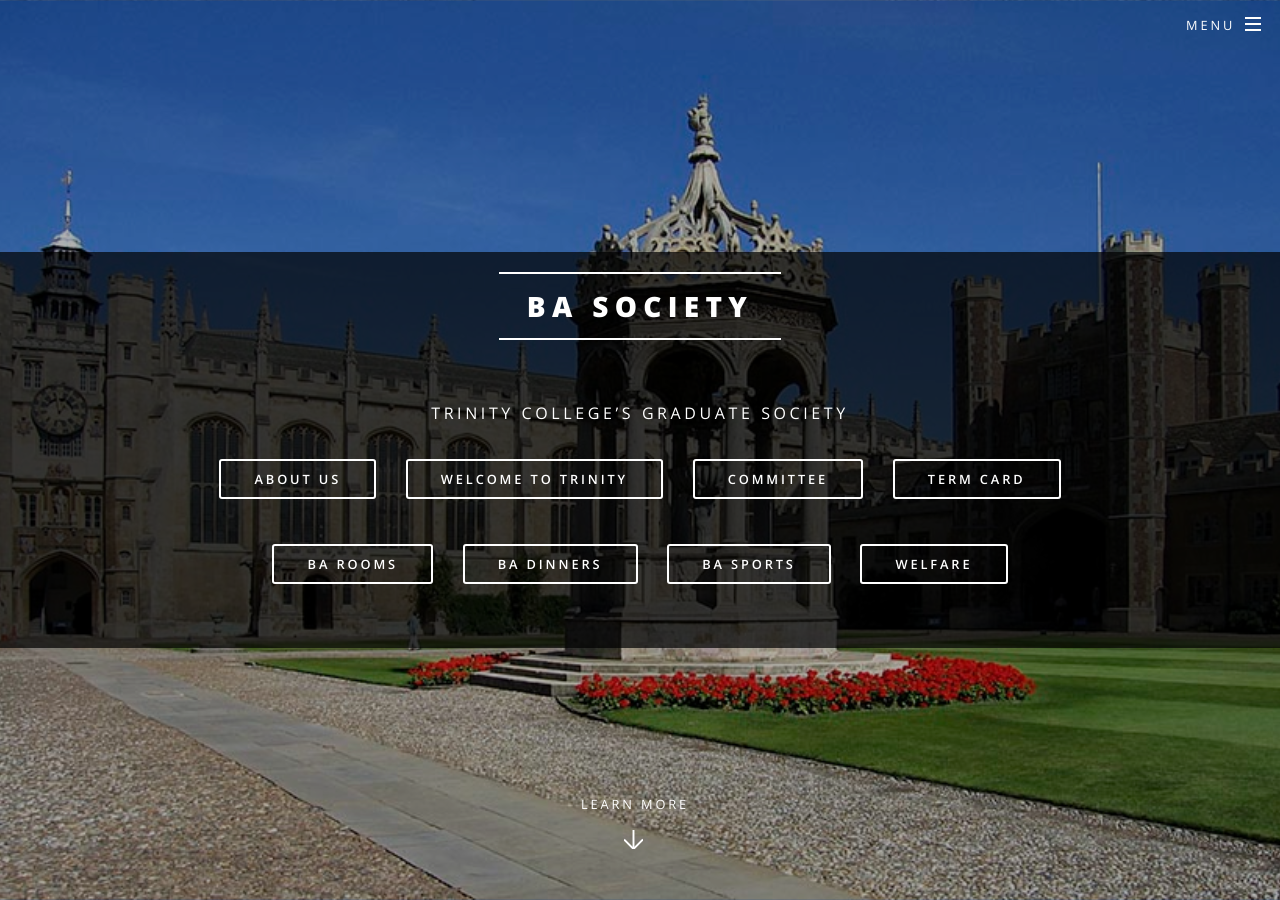
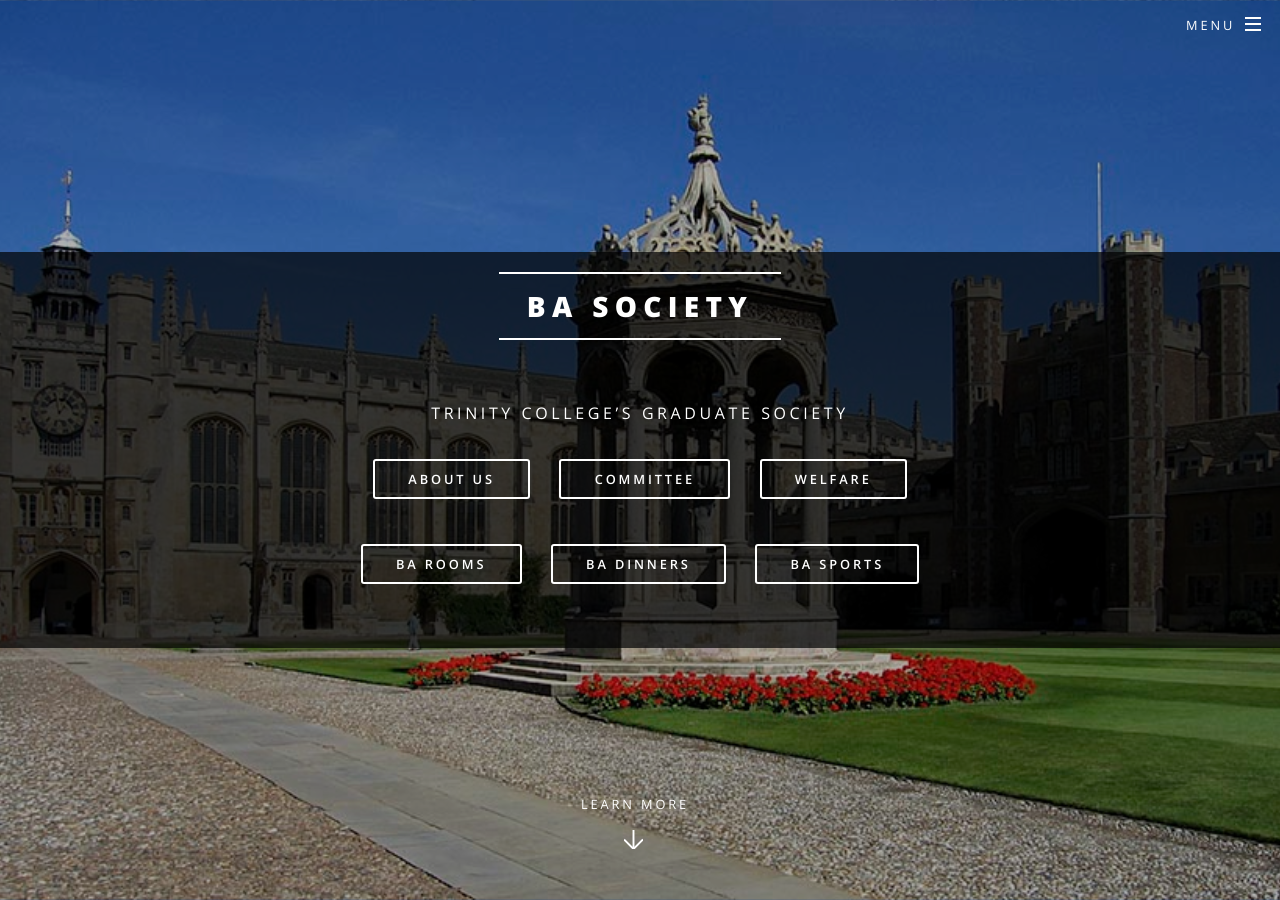
Before and after one commit to TrinityBASociety/trinitybasociety.github.io, a Jekyll site: the page built from index.html, in a window 1280 px wide and 900 px high. Built offline with Jekyll 4.4.1, drawn with Linux system fonts in a browser that asks for light colours.

Commit message:
Remove buttons for not implemented sections

```diff
--- a/index.html
+++ b/index.html
@@ -8,15 +8,14 @@
 		<p>{{ site.description | markdownify }}</p>
 		<ul class="actions">
 			<li><a href="/about-us/" class="button fit">About us</a></li>
-			<li><a href="/ba-dinners/" class="button fit">Welcome to Trinity</a></li>
 			<li><a href="/committee/" class="button fit">Committee</a></li>
-			<li><a href="#" class="button fit">Term card</a></li>
+			<li><a href="/welfare/" class="button fit">Welfare</a></li>
 		</ul>
 		<ul class="actions">
 			<li><a href="/ba-rooms/" class="button fit">BA Rooms</a></li>
 			<li><a href="#cta" class="scrolly button fit">BA Dinners</a></li>
 			<li><a href="/ba-sports/" class="button fit">BA Sports</a></li>
-			<li><a href="/welfare/" class="button fit">Welfare</a></li>
+
 		</ul>
 		<div>
 	</div>
```
